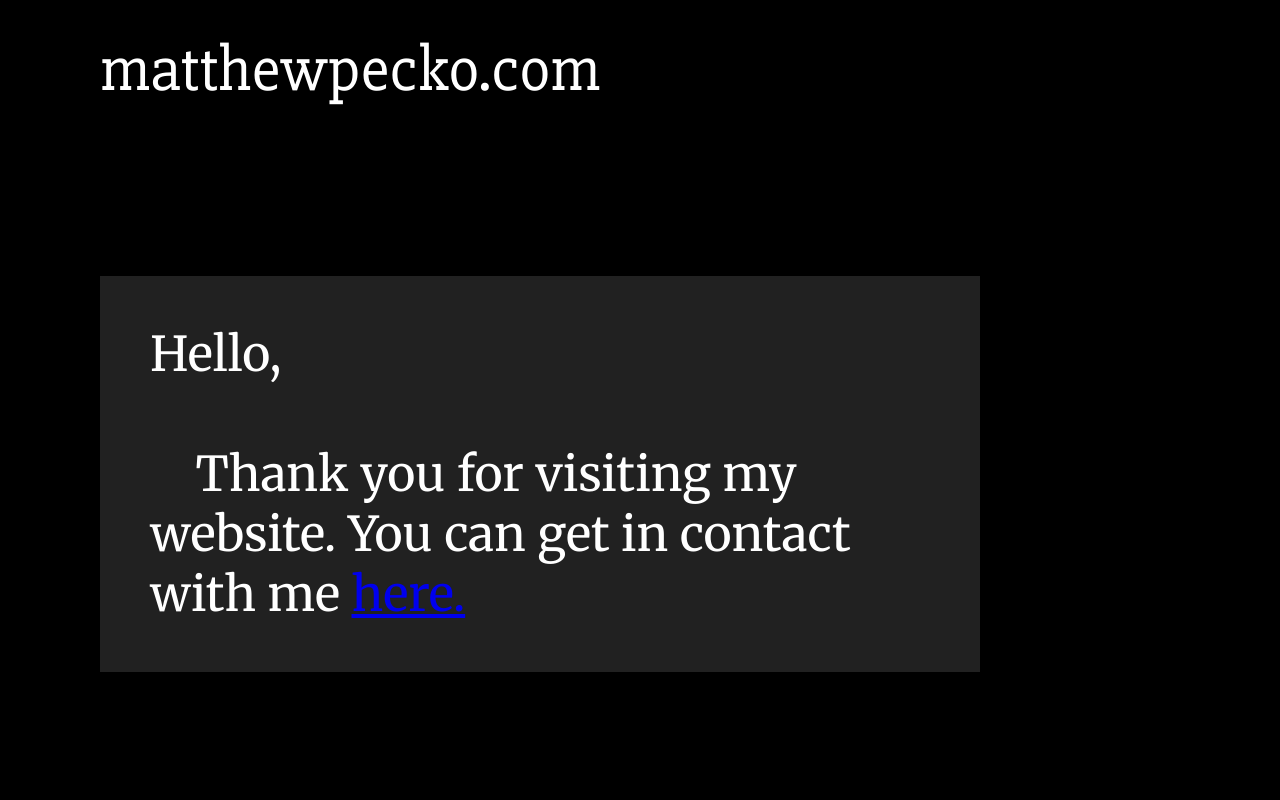
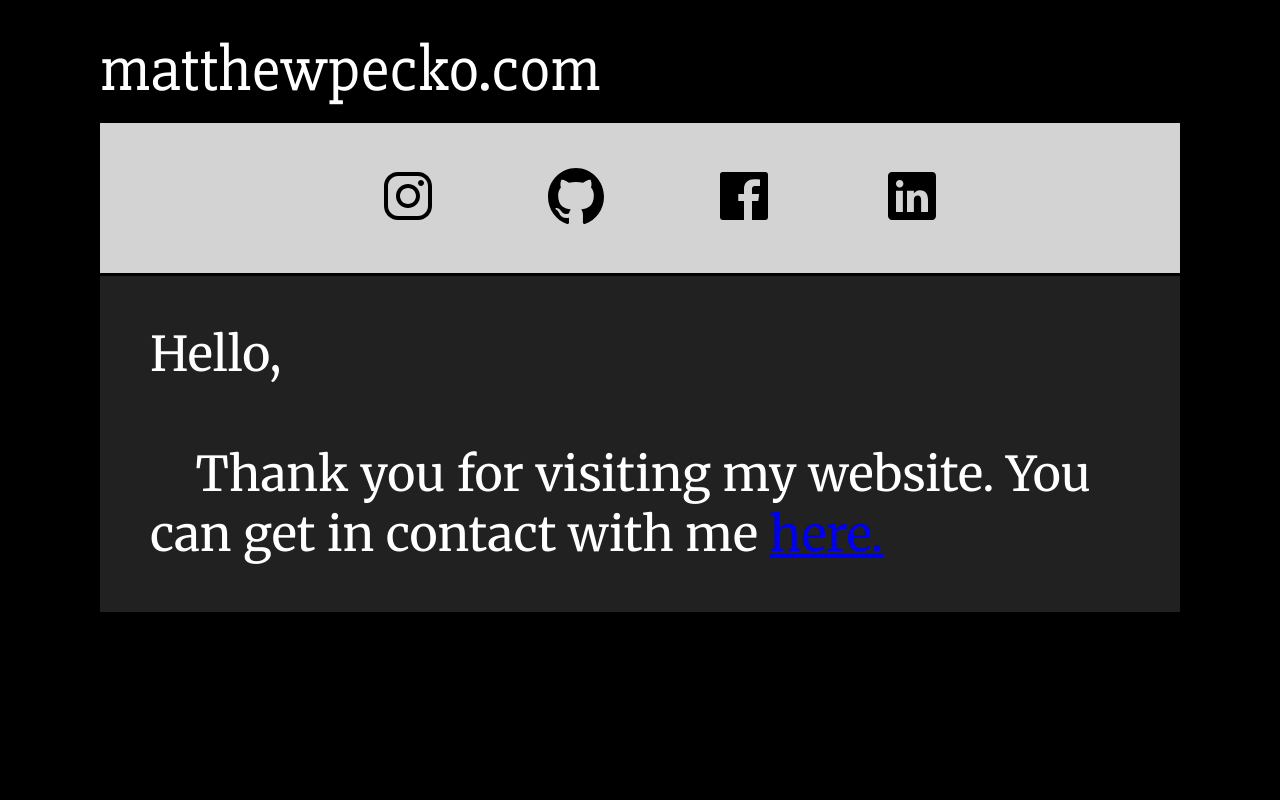
Before and after one commit to Matthew1172/matthew1172.github.io, a plain HTML site: page index.html in a window 1280 px wide. Shown: the top 800 px of the page. Drawn offline with nearby package versions, Linux system fonts and the light colour scheme.

Commit message:
Update index.html

```diff
--- a/index.html
+++ b/index.html
@@ -12,17 +12,28 @@
 			<div class="header">
 			<p><a href="www.google.com">matthewpecko.com</a></p>
 			</div>
+
+			<div class="info">
+
+			<!--<img src="img/profile.png"/>-->
+
+			<ul>
+			<li><ion-icon name="logo-instagram"></ion-icon></li>
+			<li><ion-icon name="logo-github"></ion-icon></li>
+			<li><ion-icon name="logo-facebook"></ion-icon></li>
+			<li><ion-icon name="logo-linkedin"></ion-icon></li>
+			</ul>
+
+			</div>
+
 			<!--
-			<div class="profile">
-			<img src="img/profile.png"/>
-			</div>
-            -->
 			<div class="menu">
 			<ul>
 			<li onclick="showHome()">HOME</li>
 			<li onclick="showProjects()">PROJECTS</li>
 			</ul>
 			</div>
+			-->
 
 			<div class="content" id="content">
 			<p>Hello,<br><br>&nbsp &nbsp Thank you for visiting my website. You can get in contact with me <a href="www.google.com">here.</a></p>
@@ -32,6 +43,9 @@
 			<p>&copy2018 <a href="www.google.com">matthewpecko.com</a></p>
 			</div>
 		</div>
+
+		<script src="https://unpkg.com/ionicons@4.4.6/dist/ionicons.js"></script>
+
 		<script src="engine.js"></script>
     </body>
 </html>
```
